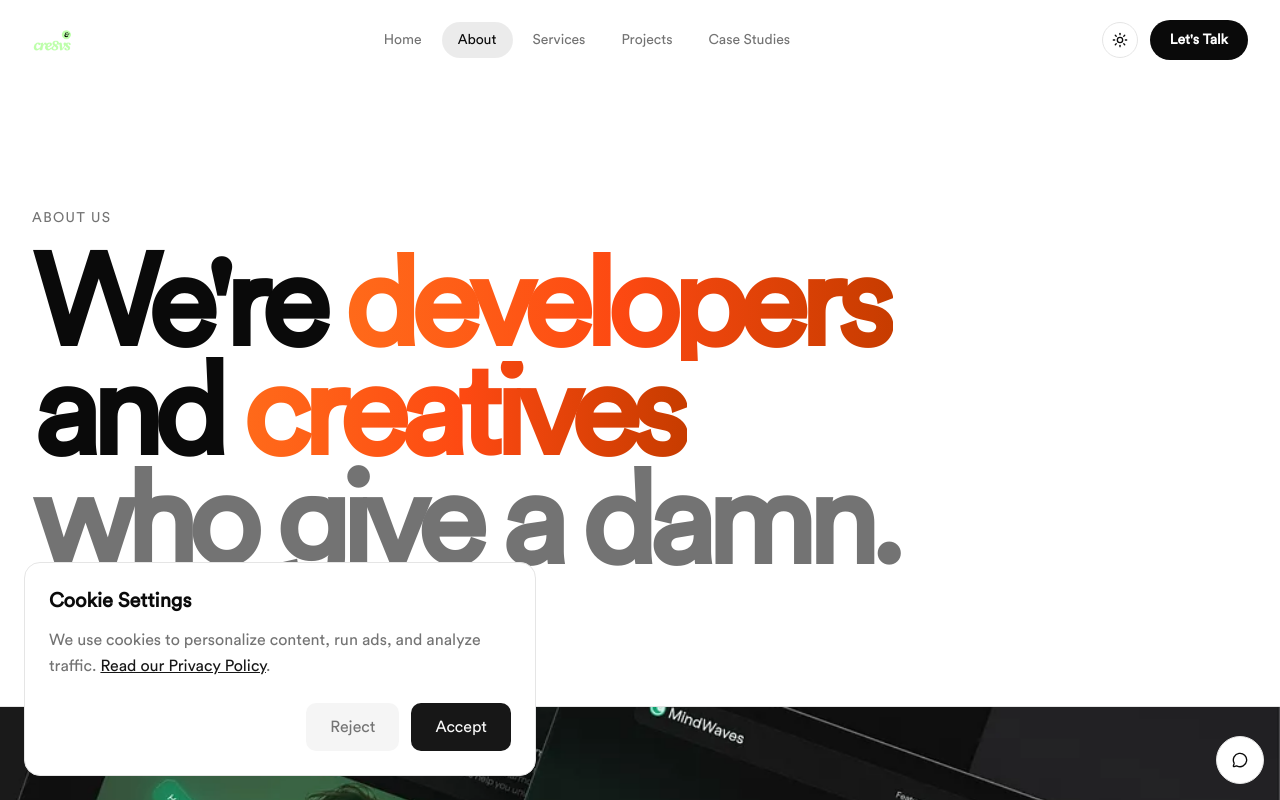
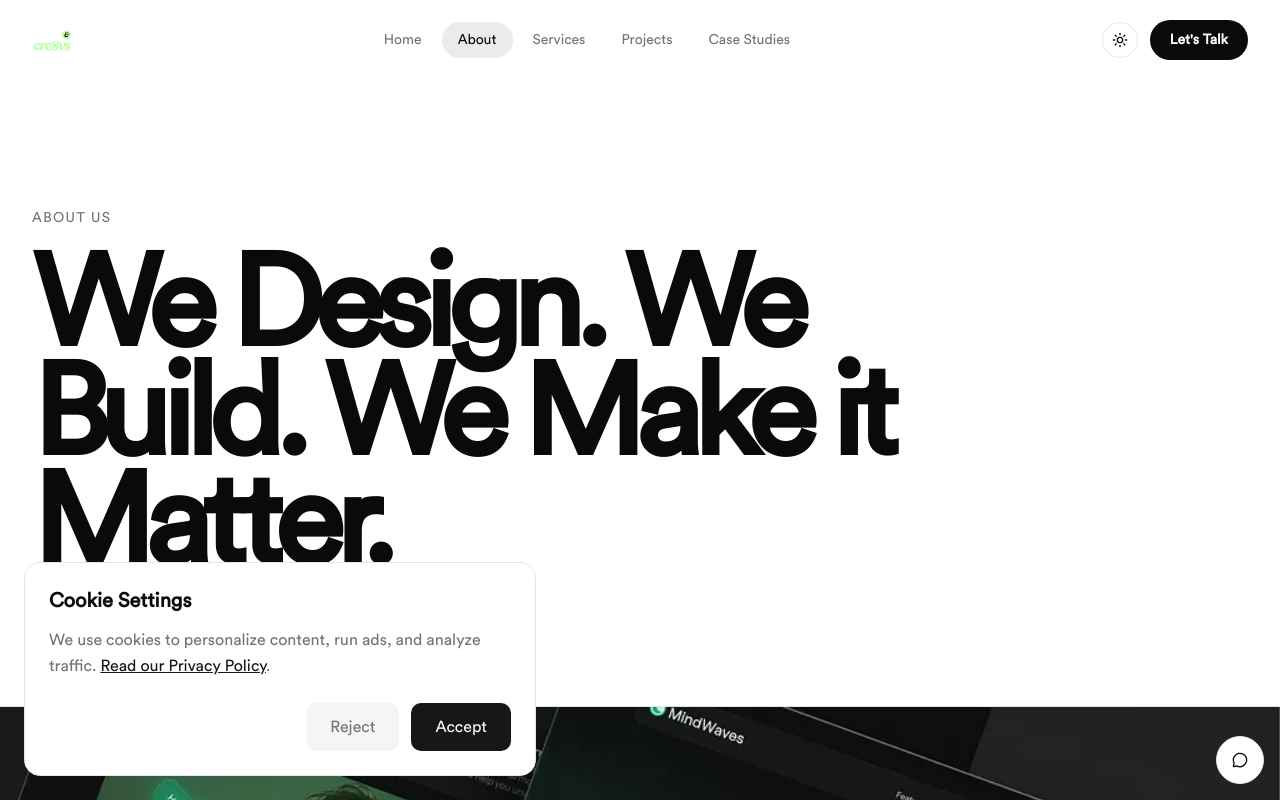
Before and after one commit to nanayawdev/nanayawdev, a Next.js app: page /about in a window 1280 px wide. Shown: the top 800 px of the page. Built offline with nearby package versions, Linux system fonts and the light colour scheme.

Commit message:
style: update footer branding and simplify about page hero text

```diff
--- a/src/app/about/page.tsx
+++ b/src/app/about/page.tsx
@@ -189,17 +189,7 @@ export default function About() {
           animate={{ opacity: 1, y: 0 }}
           transition={{ duration: 0.7, delay: 0.05 }}
         >
-          We&apos;re{" "}
-          <span className="inline-block bg-gradient-to-r from-[#ff6a1a] via-[#FD4912] to-[#c73c00] bg-clip-text pr-[0.06em] text-transparent">
-            developers
-          </span>
-          <br />
-          and{" "}
-          <span className="inline-block bg-gradient-to-r from-[#ff6a1a] via-[#FD4912] to-[#c73c00] bg-clip-text pr-[0.06em] text-transparent">
-            creatives
-          </span>
-          <br />
-          <span className="text-muted-foreground">who give a damn.</span>
+          We Design. We Build. We Make it Matter.
         </motion.h1>
       </section>
 
--- a/src/components/footer.tsx
+++ b/src/components/footer.tsx
@@ -51,7 +51,7 @@ export function Footer() {
           className="block text-center text-[clamp(4.5rem,16vw,13.5rem)] font-semibold leading-[0.8] tracking-[-0.09em] text-foreground"
           aria-label="Devs and Creatives home"
         >
-          devs&amp;creatives
+          devs<span className="text-[#FD4912]">&amp;</span>creatives
         </Link>
       </div>
 
```
